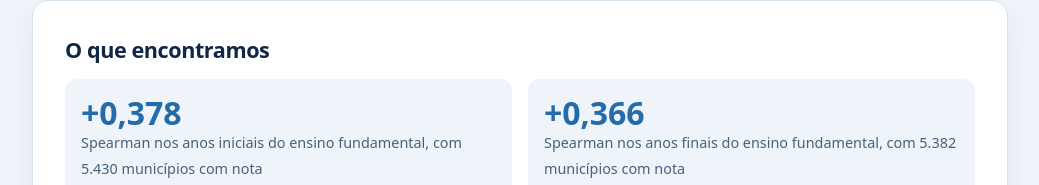
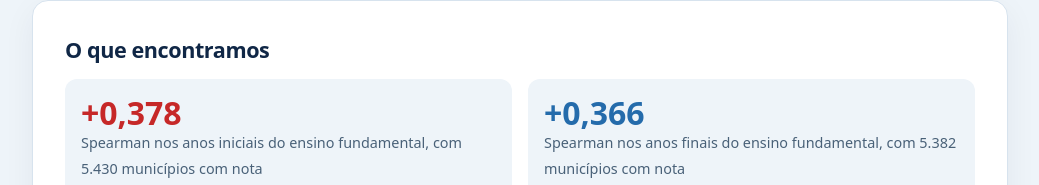
Before and after one commit to alexlopespereira/projeto-municipios, a plain HTML site: page index.html in a window 1280 px wide. Shown: the part 295-480 px from the top of the page, without its empty margins (120-1159 px from the left). Drawn offline with Linux system fonts and the light colour scheme.

Commit message:
Highlight early-years Spearman value in red
Co-Authored-By: Claude Opus 5.5 <noreply@anthropic.com>

```diff
--- a/index.html
+++ b/index.html
@@ -107,6 +107,10 @@
       font-variant-numeric: tabular-nums;
     }
 
+    .destaques strong.vermelho {
+      color: #c62828;
+    }
+
     .destaques span {
       color: var(--texto-secundario);
       font-size: .9rem;
@@ -199,7 +203,7 @@
     <section class="card" aria-labelledby="encontramos">
       <h2 id="encontramos">O que encontramos</h2>
       <ul class="destaques">
-        <li><strong>+0,378</strong><span>Spearman nos anos iniciais do ensino fundamental, com 5.430 municípios com nota</span></li>
+        <li><strong class="vermelho">+0,378</strong><span>Spearman nos anos iniciais do ensino fundamental, com 5.430 municípios com nota</span></li>
         <li><strong>+0,366</strong><span>Spearman nos anos finais do ensino fundamental, com 5.382 municípios com nota</span></li>
       </ul>
       <p>Há uma associação positiva e moderada entre PIB por habitante e IDEB nas duas etapas do ensino fundamental da rede pública.</p>
```
